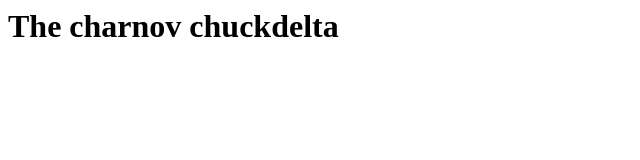
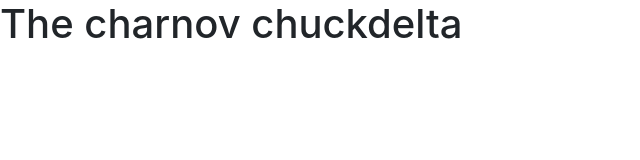
Before and after one commit to SoftwareRing/SoftwareRing.github.io, a plain HTML site: page index.html in a window 1280 px wide. Shown: the whole page, without its empty margins (0-640 px from the left). Drawn offline with nearby package versions, Linux system fonts and the light colour scheme.

Commit message:
Update index.html

```diff
--- a/index.html
+++ b/index.html
@@ -1 +1,2 @@
+<link href="https://stackpath.bootstrapcdn.com/bootstrap/4.3.1/css/bootstrap.min.css" rel="stylesheet" integrity="sha384-ggOyR0iXCbMQv3Xipma34MD+dH/1fQ784/j6cY/iJTQUOhcWr7x9JvoRxT2MZw1T" crossorigin="anonymous">
 <h1>The charnov chuckdelta</h1>
```
